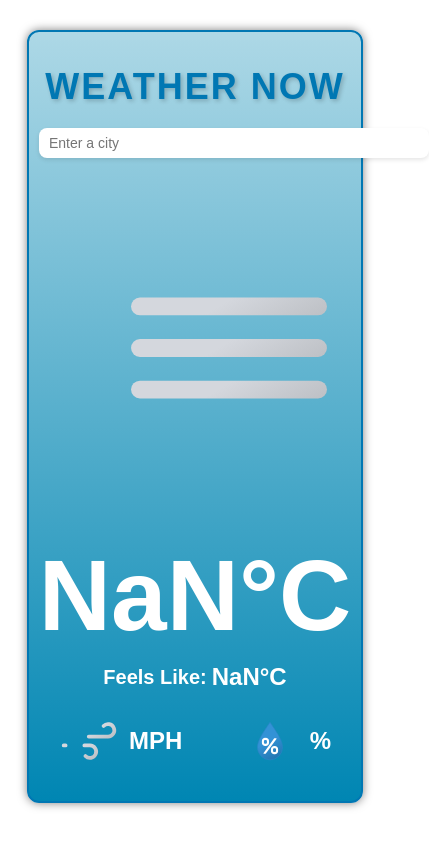
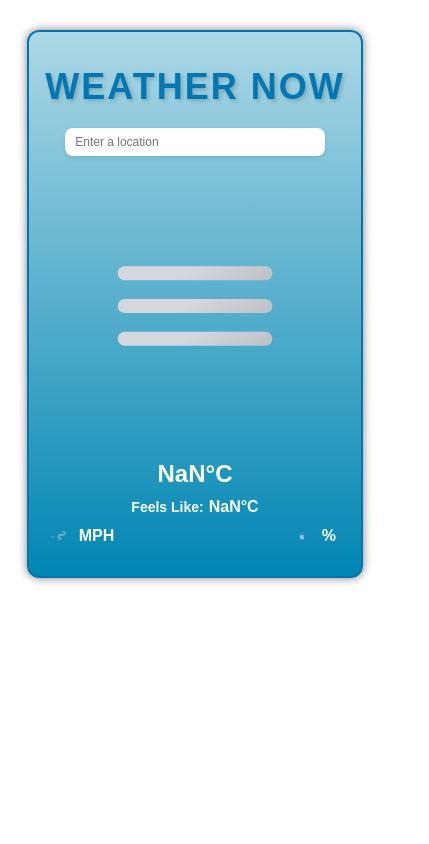
Before and after one commit to FahimIslam2410/Weather-Now, a React app in the folder frontend/: page / in a window 390 px wide. Shown: the whole page, 429 px wide, since content can reach past the window. Built offline with nearby package versions, Linux system fonts and the light colour scheme; no server answers; a web font is replaced by a local one.

Commit message:
Updated css so it adapts to mobile devices, also updated the placeholder for the searchComponent

```diff
--- a/frontend/src/components/search/SearchComponent.css
+++ b/frontend/src/components/search/SearchComponent.css
@@ -1,6 +1,8 @@
+/* SearchComponent.css */
 .search-container {
   margin: 0 auto;
-    width: 380px;
+  max-width: 380px; /* Set a maximum width for larger screens */
+  width: 100%; /* Make sure it takes the full width on smaller screens */
   display: flex;
   align-items: center;
   background-color: #ffffff;
@@ -16,3 +18,14 @@
   padding: 2px 5px;
   font-size: 14px;
 }
+
+/* Media Query for Mobile Devices */
+@media (max-width: 768px) {
+  .search-container {
+      max-width: 80%; /* Take full width on smaller screens */
+  }
+
+  .search-container input[type="text"] {
+      font-size: 12px; /* Adjust font size for smaller screens */
+  }
+}
--- a/frontend/src/components/search/SearchComponent.js
+++ b/frontend/src/components/search/SearchComponent.js
@@ -26,7 +26,7 @@ const SearchComponent = ({ onCityChange }) => {
     <div className="search-container">
       <input
         type="text"
-        placeholder="Enter a city"
+        placeholder="Enter a location"
         value={inputCity}
         onChange={handleInputChange}
         onBlur={handleBlur}
--- a/frontend/src/components/weather/WeatherApp.css
+++ b/frontend/src/components/weather/WeatherApp.css
@@ -1,3 +1,4 @@
+/* WeatherApp.css */
 .container {
     width: 80%;
     height: 80%;
@@ -16,6 +17,15 @@
     display: block;
     margin: 0 auto;
   }
+
+  /* Media Query for Mobile Devices */
+  @media (max-width: 768px) {
+    .weatherIconCompContainer {
+        width: 100%; /* Take full width on smaller screens */
+        height: auto; /* Allow height to adjust based on content */
+        max-width: 300px; /* Set a maximum width for smaller screens */
+    }
+  }
   .content {
     flex-grow: 1;
   }
--- a/frontend/src/components/weatherMainDetails/WeatherMainDetails.css
+++ b/frontend/src/components/weatherMainDetails/WeatherMainDetails.css
@@ -1,3 +1,4 @@
+/* WeatherMainDetails.css */
 body {
   margin: 0;
   padding: 0;
@@ -14,13 +15,13 @@ body {
 
 .temp {
   color: white;
-    font-size: 100px;
+  font-size: 4vw;
   font-weight: bold;
 }
 
 .name {
   color: white;
-    font-size: 40px;
+  font-size: 2.5vw;
   font-weight: bold;
 }
 
@@ -28,7 +29,7 @@ body {
   display: flex;
   align-items: center;
   color: white;
-    font-size: 20px;
+  font-size: 1.5vw;
   font-weight: bold;
   margin-top: 10px;
 }
@@ -40,10 +41,29 @@ body {
 
 .feelsLike {
   color: white;
-    font-size: 24px;
+  font-size: 2vw;
   font-weight: bold;
 }
 
 .container {
   text-align: center;
 }
+
+/* Media Query for Mobile Devices */
+@media (max-width: 768px) {
+  .temp {
+      font-size: 24px; /* Adjust font size for mobile screens */
+  }
+
+  .name {
+      font-size: 18px; /* Adjust font size for mobile screens */
+  }
+
+  .feelsLikeContainer {
+      font-size: 14px; /* Adjust font size for mobile screens */
+  }
+
+  .feelsLike {
+      font-size: 16px; /* Adjust font size for mobile screens */
+  }
+}
--- a/frontend/src/components/weatherSecondaryDetails/WeatherSecondaryDetails.css
+++ b/frontend/src/components/weatherSecondaryDetails/WeatherSecondaryDetails.css
@@ -1,3 +1,5 @@
+/* WeatherSecondaryDetails.css */
+/* Original CSS */
 body {
   margin: 0;
   padding: 0;
@@ -6,6 +8,7 @@ body {
 
 .WeatherSecondayDetailsContainer {
   display: flex;
+  flex-wrap: wrap; /* Wrap items on smaller screens */
   justify-content: space-between;
   padding: 10px;
 }
@@ -14,8 +17,10 @@ body {
   display: flex;
   align-items: center;
   color: white;
-    font-size: 24px;
+  font-size: 1.5vw; /* Responsive font size */
   font-weight: bold;
+  margin-bottom: 10px;
+  flex-basis: 45%; /* Adjust item width for smaller screens */
 }
 
 .windContainer {
@@ -27,10 +32,19 @@ body {
 }
 
 .windImage, .humidityImage {
-    width: 80px;
-    height: 80px;
+  width: 15%; /* Responsive image size */
+  max-width: 80px;
+  height: auto;
+  margin-right: 10px;
 }
 
 .wind, .humidity {
-    margin-right: 10px;
+  margin-right: 5px;
 }
+
+/* Media Query for Mobile Devices */
+@media (max-width: 768px) {
+  .windContainer, .humidityContainer {
+    font-size: 16px; /* Adjust font size for mobile screens */
+  }
+}
```
Lines whose indentation alone changed are shown as unchanged.
